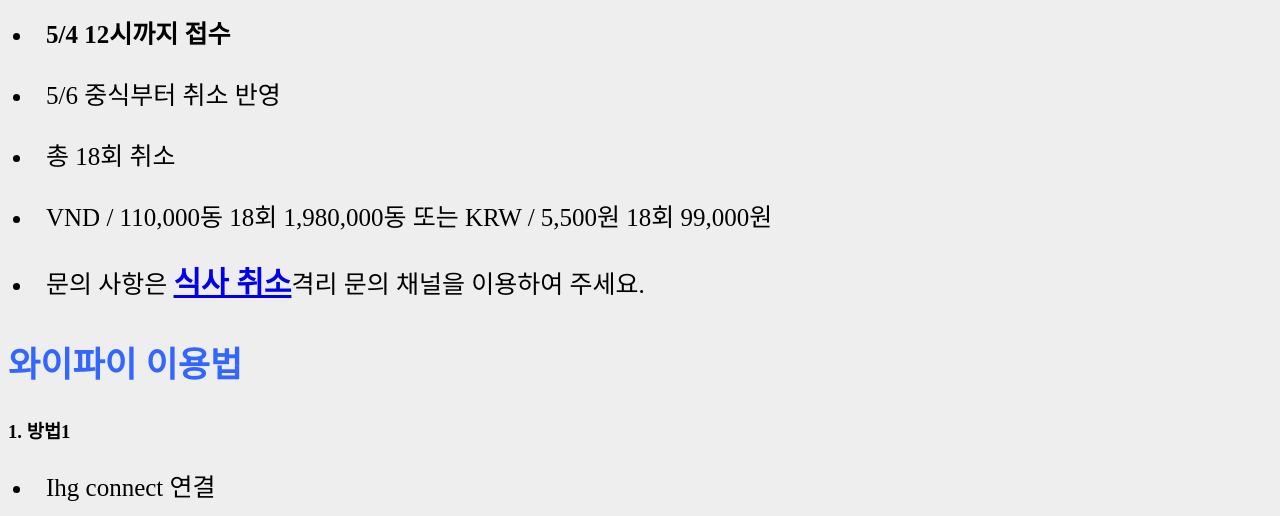
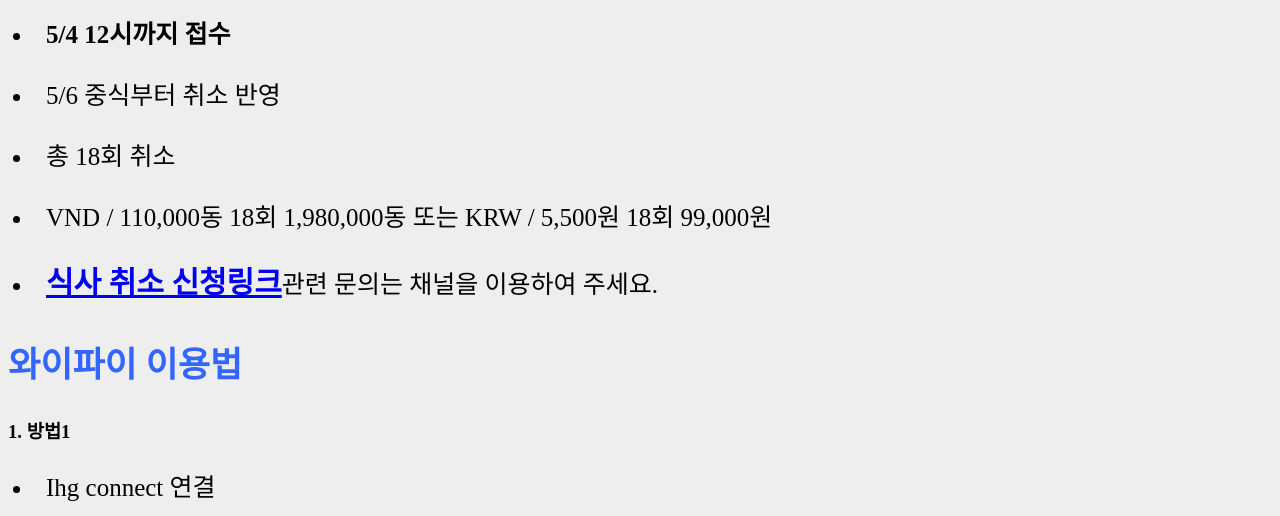
Before and after one commit to Shonmen/WEB, a plain HTML site: page index.html in a window 1280 px wide. Shown: the part 581-1097 px from the top of the page. Drawn offline with Linux system fonts and the light colour scheme.

Commit message:
식사 취소 링크 수정

```diff
--- a/index.html
+++ b/index.html
@@ -31,8 +31,7 @@
 <li>5/6 중식부터 취소 반영</li>
 <li>총 18회 취소 </li>
 <li>VND / 110,000동 18회 1,980,000동 또는 KRW / 5,500원 18회 99,000원</li>
-<li>문의 사항은 <a href ="https://forms.gle/tUqSuLqKf36mBwLU8"><strong><u>식사 취소</u></strong></a>격리 문의 채널을 이용하여 주세요.</li>
-
+<li><a href ="https://forms.gle/tUqSuLqKf36mBwLU8"><strong><u>식사 취소 신청링크</u></strong></a>관련 문의는 채널을 이용하여 주세요.</li>
 <h2>와이파이 이용법</h2>
 <h3>1. 방법1</h3>
 <li>Ihg connect 연결</li>
```
